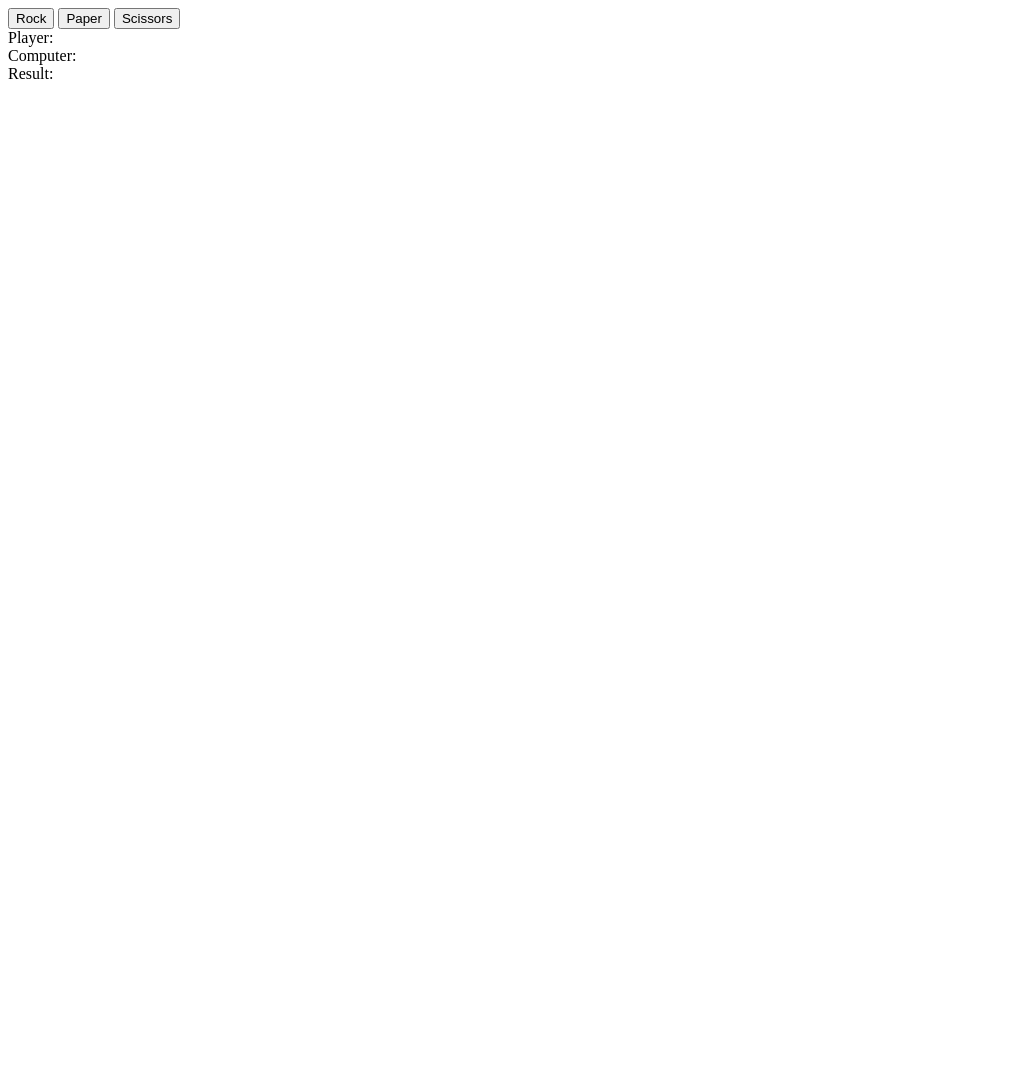
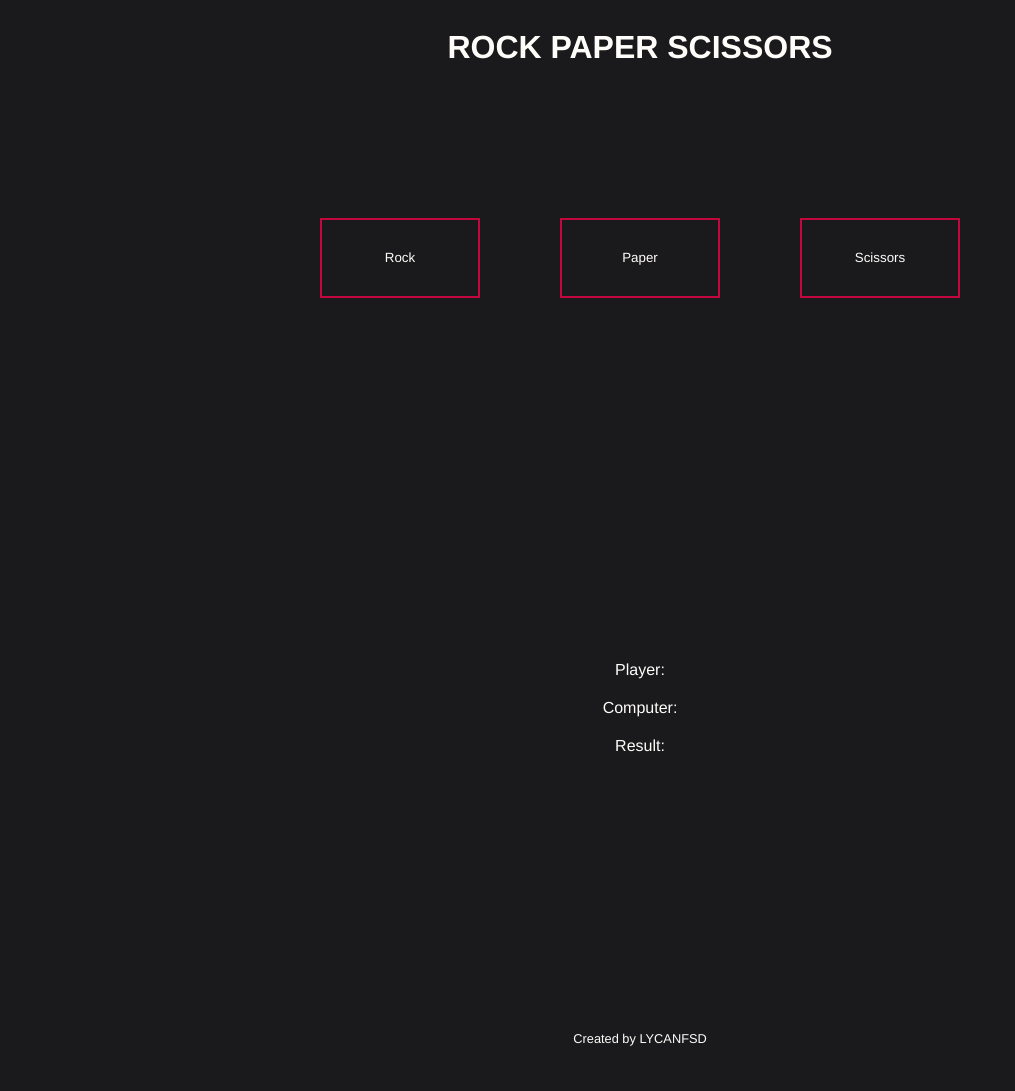
Before and after one commit to lycanfsd/rock-paper-scissors, a plain HTML site: page index.html in a window 1280 px wide. Shown: the whole page, without its empty margins (0-1015 px from the left). Before the commit the page ends 800 px from the top, so only its background shows below. Drawn offline with Linux system fonts and the light colour scheme.

Commit message:
Add some css styling and fix playAgain button

```diff
--- a/index.html
+++ b/index.html
@@ -9,12 +9,21 @@
     <title>Rock Paper Scissors</title>
 </head>
 <body>
-    <button class='choiceButton' id="Rock">Rock</button>
-    <button class='choiceButton'id="Paper">Paper</button>
-    <button class='choiceButton'id="Scissors">Scissors</button>
+    <h1 class="web-header">ROCK PAPER SCISSORS</h1>
 
-    <div>Player: <span class="playerSelection"></span></div>
-    <div>Computer: <span class="computerSelection"></span></div>
-    <div>Result: <span class="result"></span></div>
+    <div class="button-container">
+        <button class='choiceButton' id="Rock">Rock</button>
+        <button class='choiceButton'id="Paper">Paper</button>
+        <button class='choiceButton'id="Scissors">Scissors</button>
+    </div>
+
+    <div class="stat-container">
+        <div class="txt">Player: <span class="playerSelection"></span></div>
+        <div class="txt">Computer: <span class="computerSelection"></span></div>
+        <div class="txt">Result: <span class="result"></span></div>
+    </div>
+    <div class="footer">
+        <p>Created by LYCANFSD</p>
+    </div>
 </body>
 </html>
--- a/script.js
+++ b/script.js
@@ -2,6 +2,12 @@ const playerSelectionDisplay = document.querySelector('.playerSelection');
 const computerSelectionDisplay = document.querySelector('.computerSelection');
 const resultDisplay = document.querySelector('.result');
 const selections = document.querySelectorAll(".choiceButton");
+const playAgain = document.createElement('BUTTON');
+const statContainer = document.querySelector('.stat-container');
+playAgain.classList.add('restart-button');
+playAgain.textContent = "PLAY AGAIN!";
+playAgain.addEventListener('click', startGame);
+
 let playerSelection;
 let computerSelection;
 let result;
@@ -66,15 +72,16 @@ function isWinner(playerScore, computerScore) {
    if (playerScore == 5 || computerScore == 5) {
         endGame();
         if (playerScore > computerScore) {
-            result = "YOU WIN! <button onclick='startGame()'>Play Again!</button>";
+            result = "YOU WIN!";
             resultDisplay.innerHTML = result;
         } else if (playerScore < computerScore) {
-            result = "YOU LOSE! <button onclick='startGame()'>Play Again!</button>";
+            result = "YOU LOSE!";
             resultDisplay.innerHTML = result;
         } else {
-            result = "IT'S A TIE! <button onclick='startGame()'>Play Again!</button>";
+            result = "IT'S A TIE!";
             resultDisplay.innerHTML = result;
         }
+        statContainer.appendChild(playAgain);
    }
 }
 
@@ -89,6 +96,7 @@ function startGame() {
     playerSelectionDisplay.innerHTML = '';
     computerSelectionDisplay.innerHTML = '';
     selections.forEach(selections => selections.disabled = false);
+    statContainer.removeChild(playAgain);
 }
 
 
--- a/styles.css
+++ b/styles.css
@@ -0,0 +1,111 @@
+* {
+    background-color: #1A1A1D;
+    font-family: Helvetica, sans-serif;
+}
+
+body {
+    display: flex;
+    flex-direction: column;
+    justify-content: center;
+    align-items: center;
+}
+
+.txt {
+    color: #FFFDFA;
+}
+
+.web-header {
+    color: #FFFDFA;
+    display: flex;
+    justify-content: center;
+    align-items: center;
+    flex: 0;
+    width: 58rem;
+    height: auto;
+}
+
+.button-container {
+    width: 40rem;
+    height: auto;
+    margin: 100px;
+    padding: 30px;
+    display: flex;
+    justify-content: space-between;
+    align-items: center;
+    flex: 0;
+}
+
+.choiceButton {
+    border: solid #C3073F 2px;
+    color: #FFFDFA;
+    display: flex;
+    justify-content: center;
+    align-items: center;
+    width: 10rem;
+    height: 5rem;
+    flex: 0 0 auto;
+}
+
+.choiceButton:hover {
+    background-color: #6F2232;
+    transition: 0.2s;
+    box-shadow: 0px 0px 10px 1px #C3073F;
+    width: 10.2rem;
+    height: 5.2;
+}
+
+.restart-button {
+    border: solid #C3073F 1px;
+    color: #FFFDFA;
+    display: flex;
+    justify-content: center;
+    align-items: center;
+    width: 5.2rem;
+    height: 2.7rem;
+    flex: 0 0 auto;
+    margin: 10px;
+}
+
+.restart-button:hover {
+    background-color: #6F2232;
+    width: 5.3rem;
+    height: 2.8rem;
+}
+
+.stat-container {
+    display: flex;
+    flex-direction: column;
+    justify-content: center;
+    align-items: center;
+    height: 35rem;
+    width: auto;
+}
+
+.txt {
+    margin: 10px;
+    display: flex;
+}
+
+.footer {
+    display: flex;
+    justify-content: center;
+    align-items: flex-end;
+    margin-bottom: 0rem;
+    padding: 30px;
+    flex: 1;
+}
+
+.result {
+    display: flex;
+    justify-content: center;
+    align-items: center;
+    flex-direction: column;
+}
+
+.footer > p {
+    color: #FFFDFA;
+    font-size: 0.8rem;
+    display: flex;
+    justify-content: center;
+    align-items: center;
+}
```
